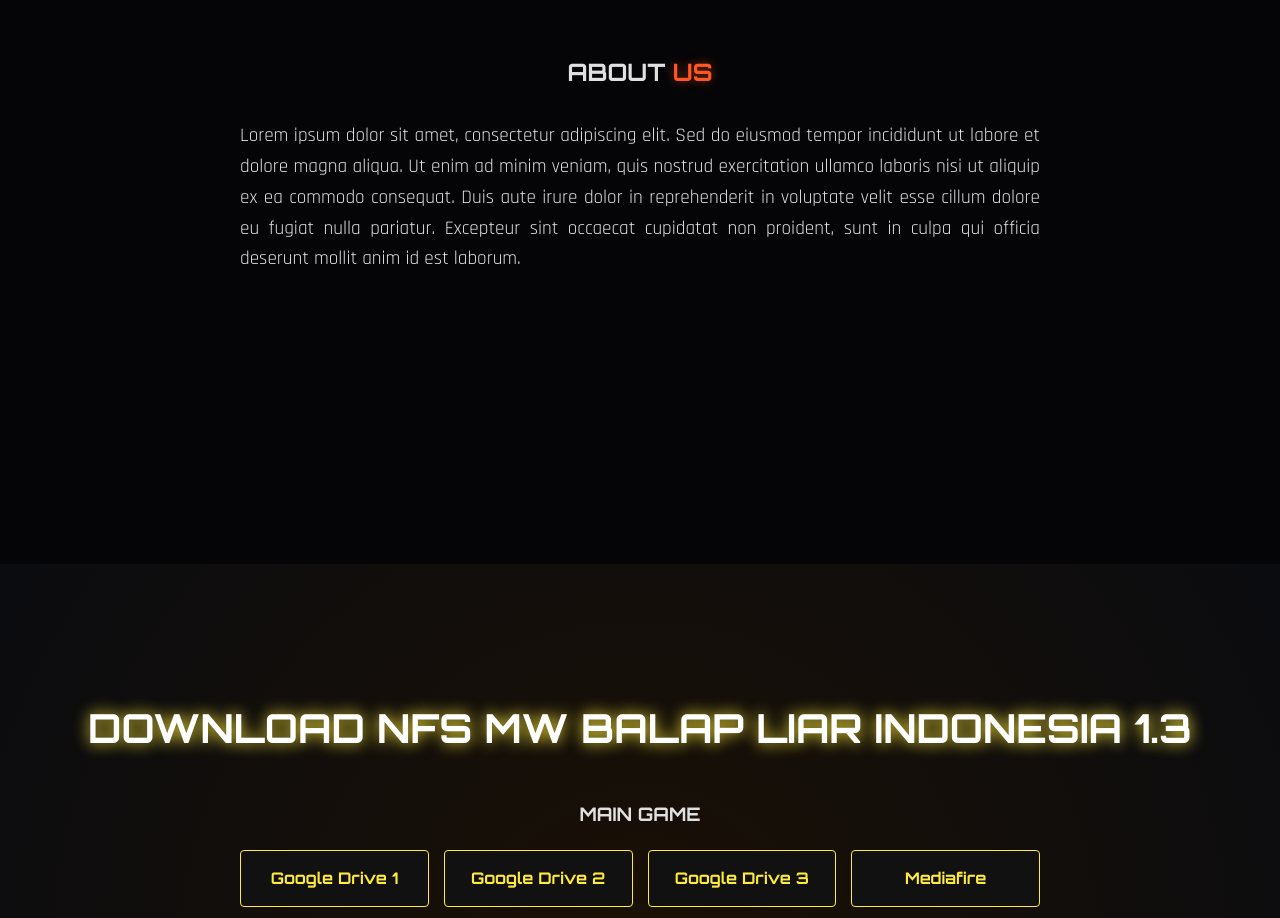
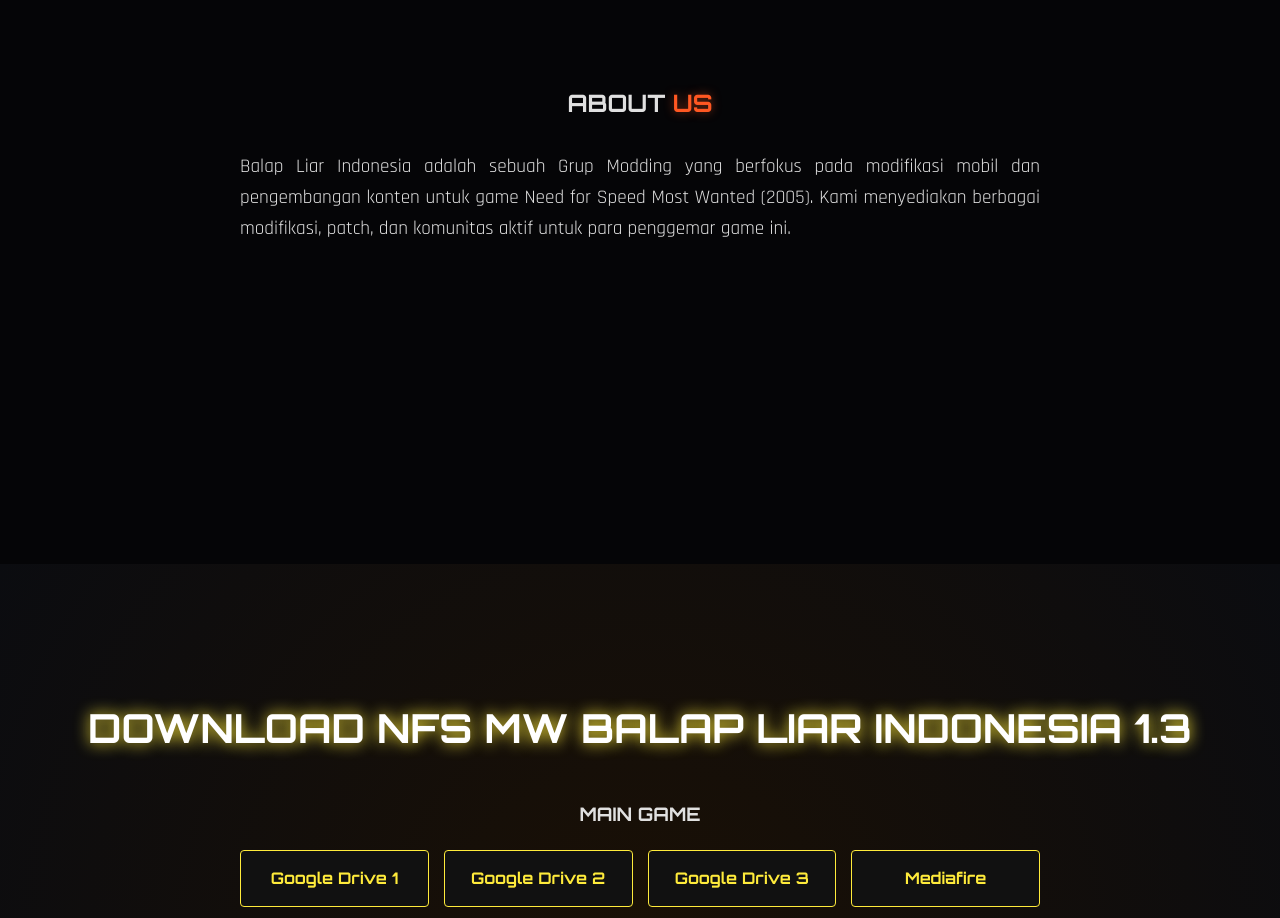
Before and after one commit to balapliarindonesia/Balap-Liar-Indonesia-Website, a plain HTML site: page index.html in a window 1280 px wide. Shown: the part 2840-3758 px from the top of the page. Drawn offline with Linux system fonts and the light colour scheme.

Commit message:
Update index.html

```diff
--- a/index.html
+++ b/index.html
@@ -59,7 +59,7 @@
         <section id="about" class="about-section">
             <h2>ABOUT <span>US</span></h2>
             <div class="about-content">
-                <p>Lorem ipsum dolor sit amet, consectetur adipiscing elit. Sed do eiusmod tempor incididunt ut labore et dolore magna aliqua. Ut enim ad minim veniam, quis nostrud exercitation ullamco laboris nisi ut aliquip ex ea commodo consequat. Duis aute irure dolor in reprehenderit in voluptate velit esse cillum dolore eu fugiat nulla pariatur. Excepteur sint occaecat cupidatat non proident, sunt in culpa qui officia deserunt mollit anim id est laborum.</p>
+                <p>Balap Liar Indonesia adalah sebuah Grup Modding yang berfokus pada modifikasi mobil dan pengembangan konten untuk game Need for Speed Most Wanted (2005). Kami menyediakan berbagai modifikasi, patch, dan komunitas aktif untuk para penggemar game ini.</p>
             </div>
         </section>
 
```
